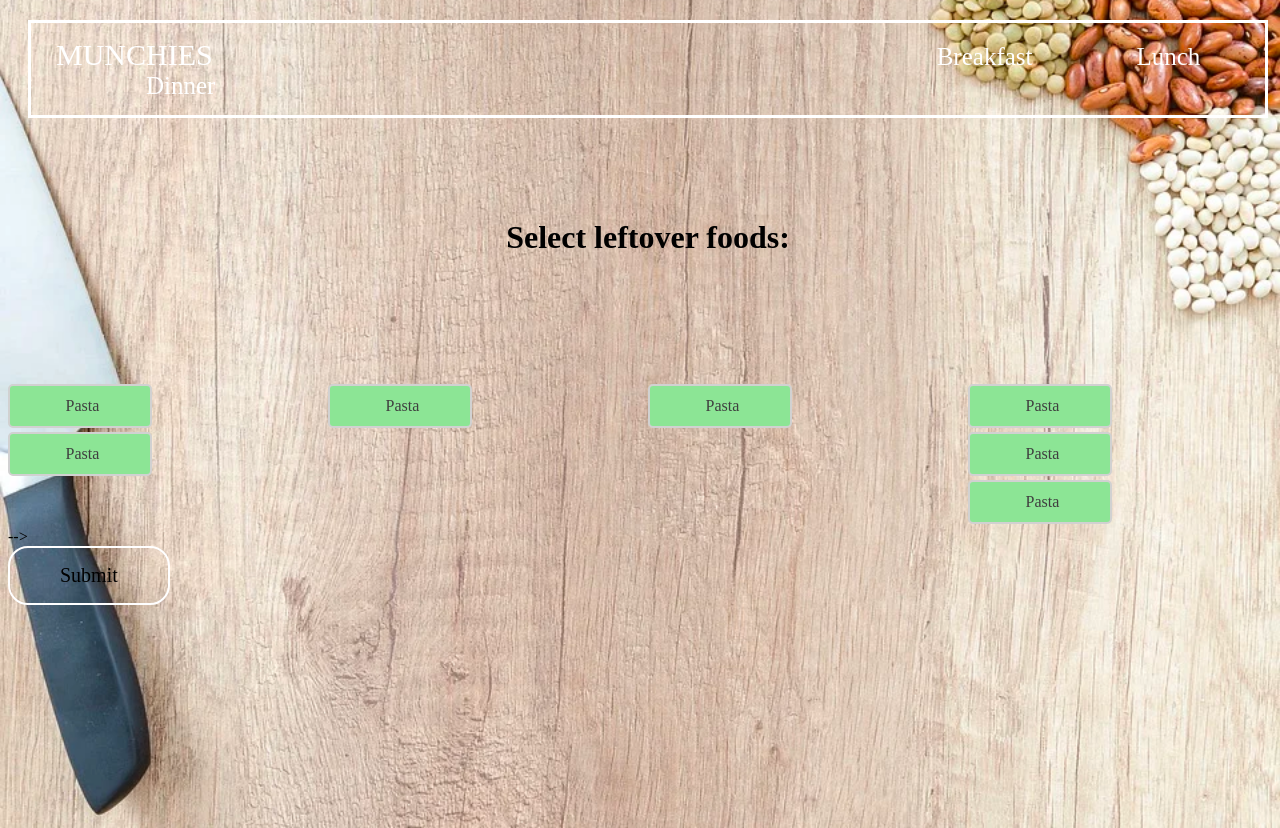
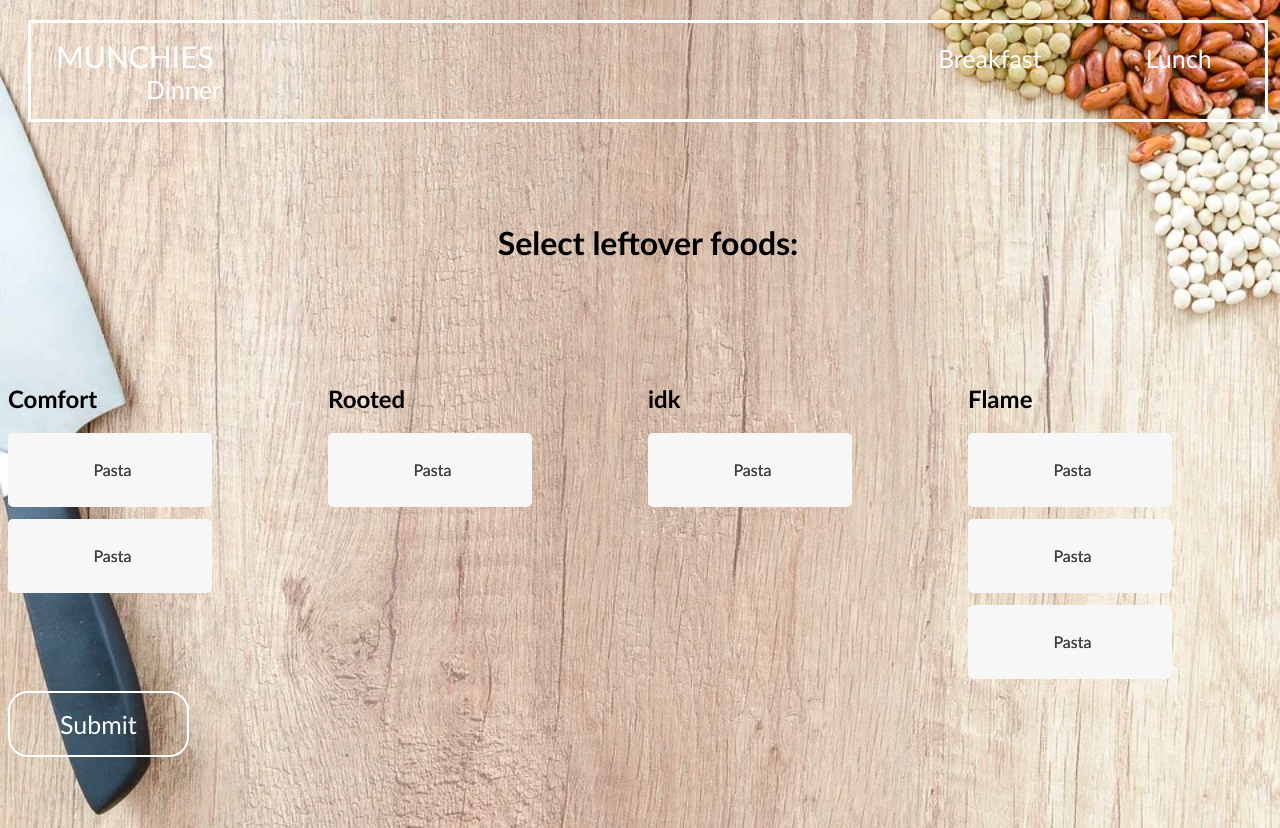
Before and after one commit to amamywang/wildhacks-project, a Flask app: page /breakfast.html in a window 1280 px wide. Run offline with Flask 2, Linux system fonts and the light colour scheme.

Commit message:
new new breakfast

```diff
--- a/static/css/breakfast.css
+++ b/static/css/breakfast.css
@@ -1,3 +1,7 @@
+*{
+  font-family: "PT Sans", Calibri, Tahoma, sans-serif;
+}
+
 body {
   background-image: url("../images/mainbackground.png");
     background-repeat: no-repeat;
@@ -35,7 +39,7 @@ body {
   padding: 16px 50px;
   border-radius: 20px;
   font-size: 25px;
-  font-family: 'Times New Roman', Times, serif;
+  /*font-family: 'Times New Roman', Times, serif;*/
   background-color: transparent;
   color: white;
   transition-duration: 0.2s;
@@ -61,6 +65,7 @@ body {
   text-align: center;
 }
 
+/*
 #bttn {
   padding: 16px 50px;
   border-radius: 20px;
@@ -69,11 +74,22 @@ body {
   color: black;
   border: 2px solid solid white;
 }
+*/
+
+
+
+
 
 /* if screen is too narrow, stack all columns on top of eahc other */
 @media screen and (max-width: 600px) {
+
   .column {
     width: 100%;
+  }
+
+  .row{
+    display: flex;
+    justify-content: center;
   }
 }
 
@@ -89,10 +105,10 @@ body {
 
 
   .checkbox{
-    width: 140px;
-    height: 40px;
+    width: 200px;
+    height: 70px;
     position: relative;
-    margin: 0.5em 0;
+    margin: 1.0em 0;
   }
 
   .checkbox input{
@@ -110,8 +126,8 @@ body {
     height: 100%;
     position: absolute;
     z-index: 1;
-    background: #8ce595;
-    border: 2px solid #d1d1d1;
+    background: #f7f7f7;
+    border: 2px solid #f7f7f7;
     color: rgb(63, 63, 63);
     border-radius: 5px;
     display: flex;
@@ -127,19 +143,27 @@ body {
   .box p{
     transition: all 0.2s;
   }
+
+  /*
   .checkbox input:checked ~ .box p{
     transform: translateY(-30px);
   }
+   */
+
   .box p::before{
     content: attr(data-text);
     position: absolute;
-    transform: translateY(30px);
+   /* transform: translateY(30px);  */
   }
+
+/*
   .checkbox input:checked ~ .box p::before{
-    transform: translateY(30px);
+     transform: translateY(30px);
   }
+*/
+
   .checkbox input:checked ~ .box {
-    background: #f7f7f7;
-    border: 2px solid #185ADB;
-    color: #185ADB;
+    background: #8ce595;
+    border: 2px solid #009d37;
+    color: #009d37;
   }
--- a/templates/breakfast.html
+++ b/templates/breakfast.html
@@ -15,17 +15,15 @@
 </div>
 
 
-
     <header>
-            <h1 id="web-head">Select leftover foods: </h1> <br>
+            <h1 id="web-head">Select leftover foods: </h1>
     </header>
 
     <main>
        <!-- <div class="container">  -->
-
-
         <div class="row">
           <div class="column">
+            <h2>Comfort</h2>
 
             <div class="checkbox">
               <input type="checkbox" name="" id="">
@@ -46,6 +44,7 @@
           </div>
 
           <div class="column">
+            <h2>Rooted</h2>
             <div class="checkbox">
               <input type="checkbox" name="" id="">
               <div class="box">
@@ -56,6 +55,7 @@
           </div>
 
           <div class="column">
+            <h2>idk</h2>
             <div class="checkbox">
               <input type="checkbox" name="" id="">
               <div class="box">
@@ -66,6 +66,7 @@
           </div>
 
           <div class="column">
+            <h2>Flame</h2>
             <div class="checkbox">
               <input type="checkbox" name="" id="">
               <div class="box">
@@ -92,7 +93,7 @@
           </div>
 
         </div>
-     <!- </div>  -->
+     <!--- </div>  -->
 
     </main>
 
```
